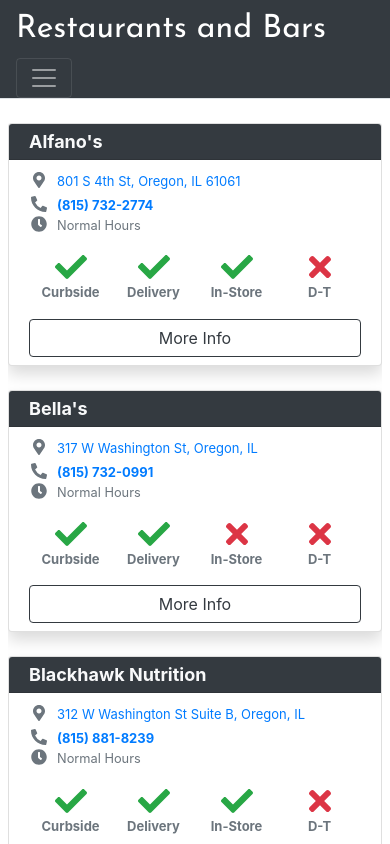
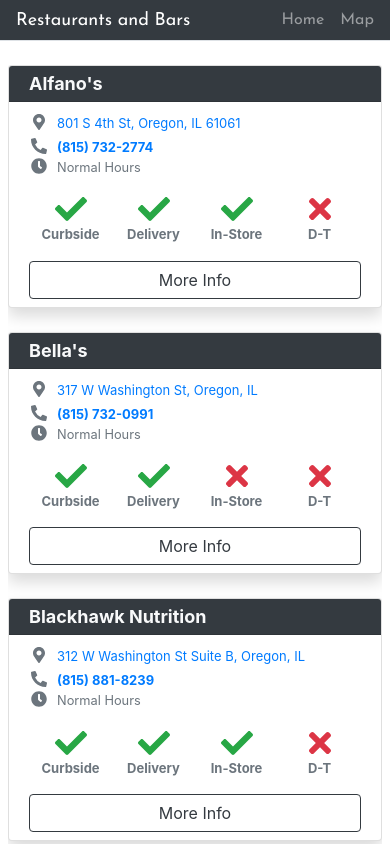
Before and after one commit to Obsessive-Coder/retail-info, a React (Create React App) app: page / in a window 390 px wide. Shown: the top 844 px of the page. Built offline with nearby package versions, Linux system fonts and the light colour scheme; what google-maps-react would draw is missing.

Commit message:
fixing mobile font sizes
Signed-off-by: Jared Huffstutler <jaredhuff85@gmail.com>

```diff
--- a/src/components/SiteHeader.js
+++ b/src/components/SiteHeader.js
@@ -18,26 +18,20 @@
     <Navbar
       dark
       color="dark"
-      className="navbar-expand-sm py-0 border-bottom page-header"
+      className="py-0 border-bottom page-header"
     >
-      <NavbarBrand href="/" className="mr-auto font-xxl">
+      <NavbarBrand tag={Link} to="/" className="mr-auto font-xxl">
         Restaurants and Bars
       </NavbarBrand>
-      <NavbarToggler onClick={toggleIsOpen} className="mr-2" />
-      <Collapse
-        navbar
-        isOpen={!isOpen}
-        className="align-self-end font-lg"
-      >
-        <Nav navbar className="flex-row justify-content-around ml-auto">
-          <NavItem>
+
+      <Nav navbar className="flex-row justify-content-around ml-auto font-xl">
+        <NavItem className="mx-3">
           <NavLink tag={Link} to="/">Home</NavLink>
         </NavItem>
         <NavItem>
           <NavLink tag={Link} to="/map">Map</NavLink>
         </NavItem>
       </Nav>
-      </Collapse>
     </Navbar>
   );
 }
--- a/src/index.css
+++ b/src/index.css
@@ -92,3 +92,13 @@
     width: 33%;
   }
 }
+
+@media (max-width: 575px) {
+  .font-xxl {
+    font-size: large !important;
+  }
+
+  .font-xl {
+    font-size: medium !important;
+  }
+}
```
Lines whose indentation alone changed are shown as unchanged.
